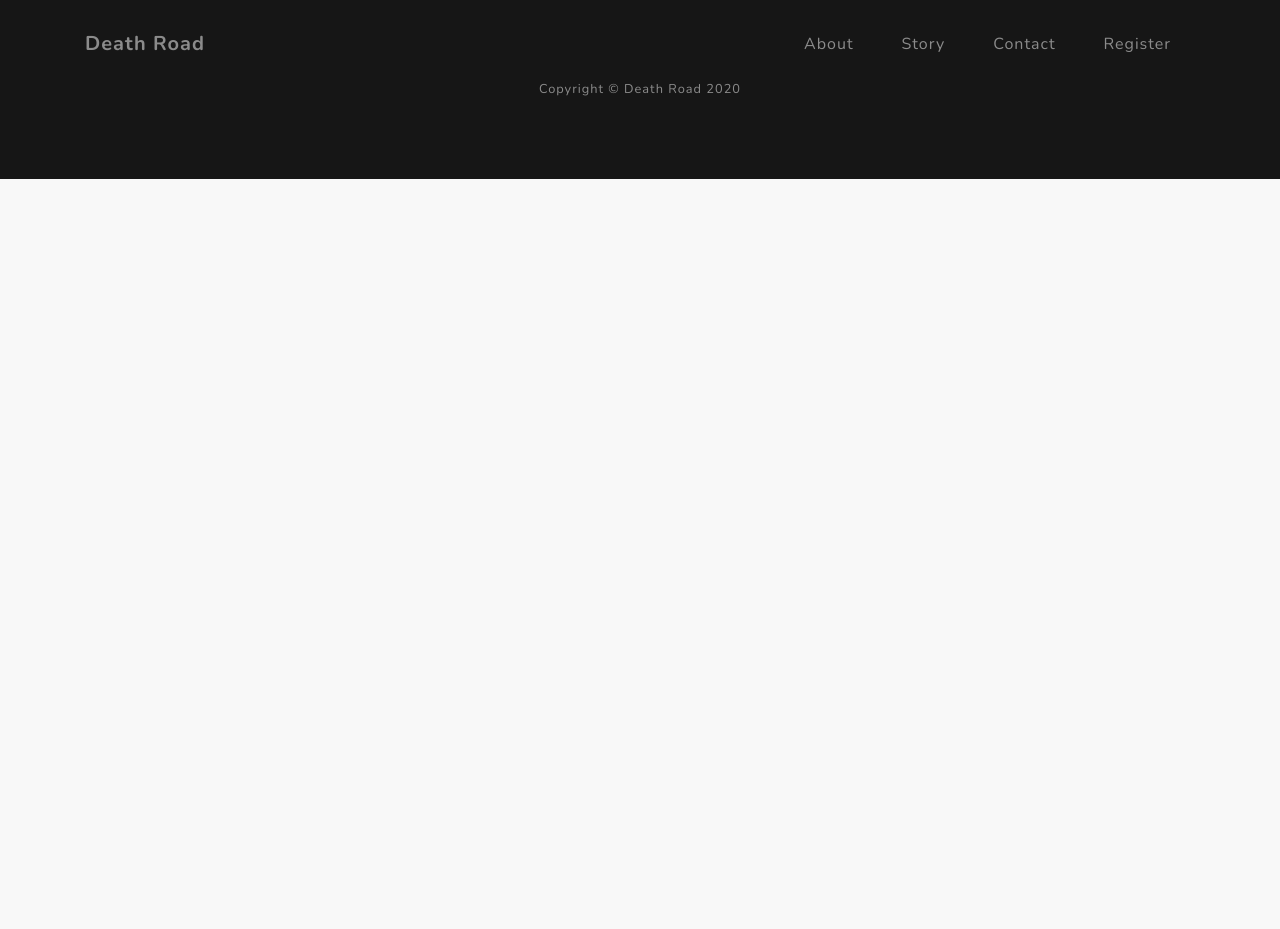
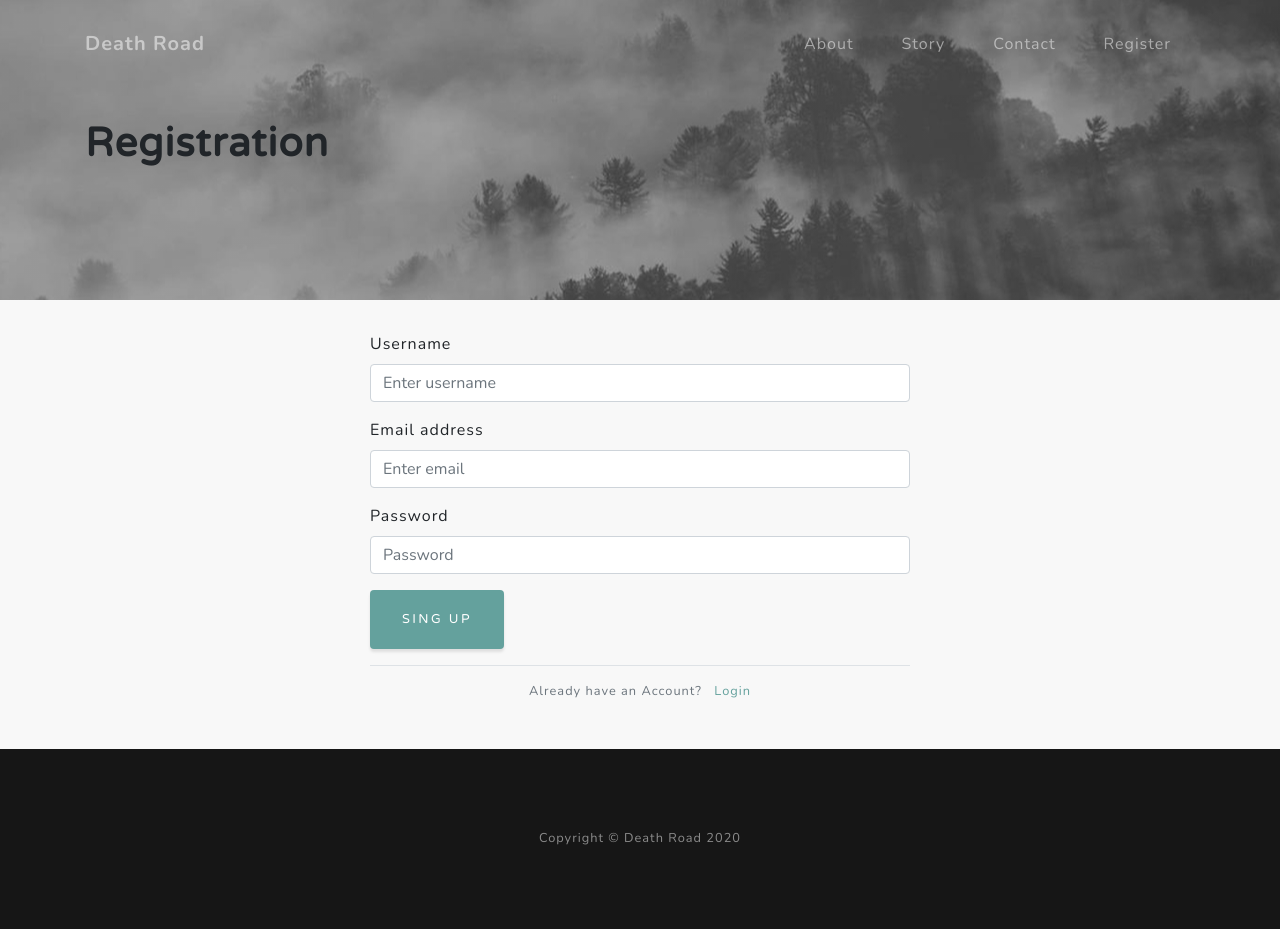
Before and after one commit to HighHopes/death-road, a Flask app: page /register in a window 1280 px wide. Before the commit the page ends 179 px from the top, so only its background shows below. Run offline with Flask 2, Linux system fonts and the light colour scheme; some libraries are stand-ins or nearby versions.

Commit message:
created registration form

```diff
--- a/hero/templates/register.html
+++ b/hero/templates/register.html
@@ -1,3 +1,51 @@
 {% extends "layout.html" %}
+
 {% block content %}
+<div class="about-page-section">
+    <div class="top-slider">
+        <div class="container">
+            <h1>Registration</h1>
+        </div>
+    </div>
+
+    <div class="spacer py-3"></div>
+
+    <div class="container">
+        <div class="row">
+            <div class="col-md-3"></div>
+
+            <div class="col-md-6">
+                <form class="form-singin" method="POST">
+                    <div class="form-group">
+                        <label for="Username">Username</label>
+                        <input type="username" class="form-control" placeholder="Enter username">
+                    </div>
+
+                    <div class="form-group">
+                        <label for="Email">Email address</label>
+                        <input type="email" class="form-control" placeholder="Enter email">
+                    </div>
+
+                    <div class="form-group">
+                        <label for="Password">Password</label>
+                        <input type="password" class="form-control" placeholder="Password">
+                    </div>
+
+                    <button type="submit" class="btn btn-primary">Sing Up</button>
+                </form>
+
+                <div class="border-top mt-3 pt-3 text-center">
+                    <small class="text-muted">
+                        <p>Already have an Account? <a href="#" class="ml-2">Login</a></p>
+                    </small>
+                </div>
+            </div>
+
+            <div class="col-md-3"></div>
+        </div>
+    </div>
+
+    <div class="spacer py-3"></div>
+</div>
+
 {% endblock %}
```
